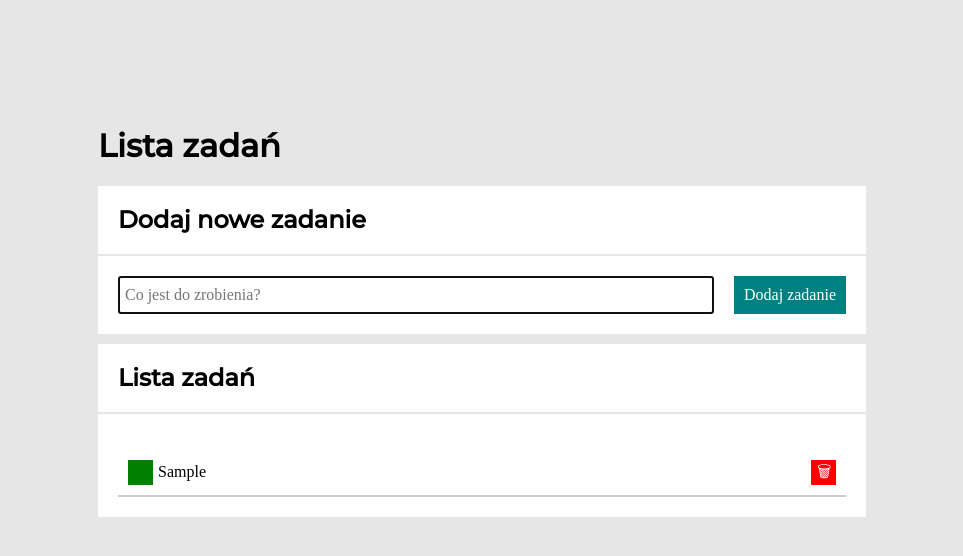
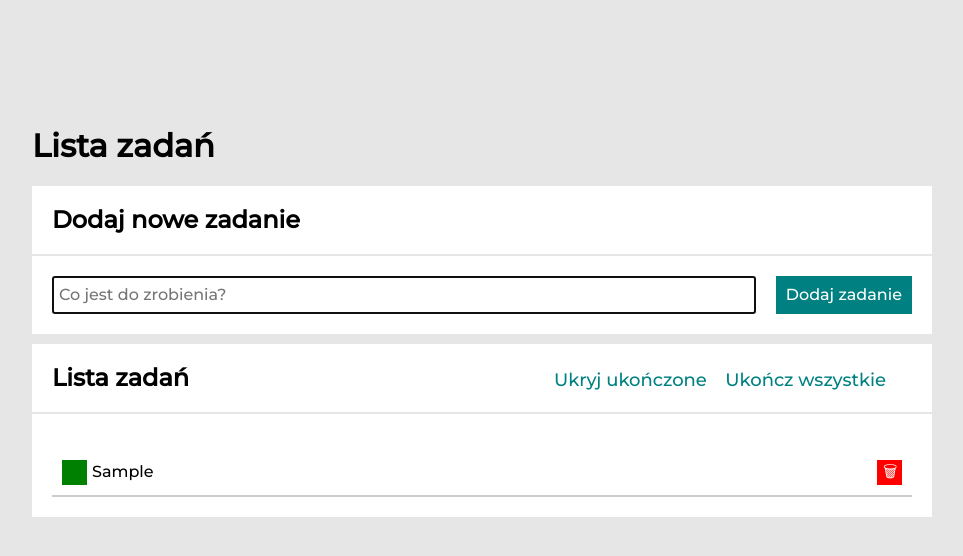
Before and after one commit to tamahawk1908/To-do-list, a plain HTML site: page index.html in a window 1280 px wide. Both pictures are taken after typing "Sample" into the empty fields and a click on the button "Dodaj zadanie". Shown: the whole page, without its empty margins (158-1121 px from the left). Drawn offline with nearby package versions, Linux system fonts and the light colour scheme.

Commit message:
added buttons, refactored script, added new classes

```diff
--- a/css/form.css
+++ b/css/form.css
@@ -1,6 +1,5 @@
 .form {
     display: flex;
-    justify-content: center;
     background-color: white;
     padding: 10px;
 }
@@ -12,16 +11,17 @@
 }
 
 .form__button {
-    flex-grow: 0;
     color: white;
     background-color: teal;
     border: teal;
     margin: 10px;
     padding: 10px;
+    transition: background 1s, transform 1s linear;
 }
 
 .form__button:hover {
     background-color: hsl(180, 100%, 30%);
+    transform: scale(1.1);
 }
 
 @media (max-width: 768px) {
--- a/css/list.css
+++ b/css/list.css
@@ -14,6 +14,10 @@
     flex-grow: 1;
 }
 
+.tasks__content--hidden {
+    display: none;
+}
+
 .button__done {
     align-content: flex-start;
     flex-shrink: 0;
@@ -22,10 +26,15 @@
     height: 25px;
     border-style: none;
     background-color: green;
+    transition: 1s;
 }
 
 .button__done:focus {
     border: 2px solid hsl(0, 0%, 20%);
+}
+
+.button__done:hover {
+    background-color: hsl(120, 100%, 30%);
 }
 
 .button__remove {
@@ -35,12 +44,34 @@
     height: 25px;
     border-style: none;
     background-color: red;
+    transition: 1s;
 }
 
 .button__remove:focus {
     border: 2px solid hsl(0, 0%, 20%);
 }
 
+.button__remove:hover {
+    background-color: hsl(0, 100%, 65%);
+    transform: rotate(180deg);
+}
+
 .button__remove--icon {
     color: white;
 }
+
+.buttons__button {
+    font-size: 18px;
+    color: teal;
+    background: none;
+    border: none;
+    transition: transform 1s;
+}
+
+.buttons__button:hover {
+    color:  hsl(180, 100%, 30%);
+}
+
+.buttons__button:disabled {
+    color: #ccc;
+}
--- a/css/section.css
+++ b/css/section.css
@@ -6,11 +6,45 @@
 .section__header {
     font-family: 'Montserrat', sans-serif;
     padding: 20px;
-    margin: 10px 0px 0px 0px;
+    margin: 10px 0px 0px;
     border-bottom: solid 2px hsl(0, 0%, 90%);
+}
+
+.section__tasksHeader {
+    display: grid;
+    grid-template-columns: 1fr repeat(2, auto);
+    grid-template-rows: 1fr;
+    grid-column-gap: 20px;
+    font-size: 1.5em;
+    font-weight: bold;
+    margin: 10px 0px 0px;
+    padding: 20px;
+    border-bottom: solid 2px hsl(0, 0%, 90%);
+}
+
+@media (max-width: 768px) {
+    .section__tasksHeader {
+        display: grid;
+        grid-template-columns: auto;
+        grid-row-gap: 20px;
+        justify-items: center;
+    }
 }
 
 .section__list {
     background-color: white;
     padding: 20px;
 }
+
+.tasksHeader__button {
+    background: none;
+    border: none;
+    font-size: medium;
+}
+
+@media (max-width: 768px) {
+    .tasksHeader__button {
+        display: grid;
+        grid-template-rows: repeat(2, 1fr);
+    }
+}
--- a/css/style.css
+++ b/css/style.css
@@ -9,7 +9,8 @@ html {
 .body {
     background-color: hsl(0, 0%, 90%);
     margin: 10% auto;
-    max-width: 768px;
+    max-width: 900px;
+    font-family: 'Montserrat', sans-serif;
 }
 
 @media (max-width: 768px) {
@@ -17,6 +18,7 @@ html {
         margin: 5%;
     }
 }
+
 .header {
     font-family: 'Montserrat', sans-serif;
 }
--- a/index.html
+++ b/index.html
@@ -19,7 +19,6 @@
     <link rel="stylesheet" href="css/form.css">
     <link rel="stylesheet" href="css/section.css">
     <link rel="stylesheet" href="css/list.css">
-
     <title>Lista zadań</title>
 </head>
 
@@ -28,13 +27,14 @@
     <section class="section">
         <h2 class="section__header">Dodaj nowe zadanie</h2>
         <form class="form js-form">
-            <input class="form__input js-newTask" name="name" id="newTask" placeholder="Co jest do zrobienia?"
-                autofocus>
+            <input class="form__input js-newTask" name="name" placeholder="Co jest do zrobienia?" autofocus>
             <button class="form__button">Dodaj zadanie</button>
         </form>
     </section>
     <section class="section">
-        <h2 class="section__header">Lista zadań</h2>
+        <div class="section__tasksHeader">Lista zadań
+            <span class="section__tasksHeader--buttons js-tasksButtons"></span>
+        </div>
         <ul class="section__list js-tasks"></ul>
     </section>
 </body>
--- a/js/script.js
+++ b/js/script.js
@@ -1,62 +1,131 @@
 {
-    const tasks = [];
+    let tasks = [];
+
+    let hideDoneTasks = false;
+
+    const removeTask = (taskIndex) => {
+        tasks = [
+            ...tasks.slice(0, taskIndex),
+            ...tasks.slice(taskIndex + 1),
+        ];
+        render();
+    };
+
+    const toggleTaskDone = (taskIndex) => {
+        tasks = [
+            ...tasks.slice(0, taskIndex),
+            {
+                ...tasks[taskIndex],
+                done: !tasks[taskIndex].done,
+            },
+            ...tasks.slice(taskIndex + 1),
+        ];
+        render();
+    };
 
     const addNewTask = (newTaskContent) => {
-        tasks.push({
-            content: newTaskContent,
-        });
+        tasks = [...tasks, { content: newTaskContent }];
+        render();
+    };
+
+    const toggleAllTasksDone = () => {
+        tasks = tasks.map((task) => ({
+            ...task,
+            done: true,
+        }));
 
         render();
     };
 
-    const removeTask = (taskIndex) => {
-        tasks.splice(taskIndex, 1);
+    const toggleHideDoneTasks = () => {
+        hideDoneTasks = !hideDoneTasks;
         render();
     };
 
-    const toggleTaskDone = (taskIndex) => {
-        tasks[taskIndex].done = !tasks[taskIndex].done;
-        render();
-    };
-
-    const bindEvents = () => {
+    const bindRemoveEvents = () => {
         const removeButtons = document.querySelectorAll(".js-remove");
 
-        removeButtons.forEach((removeButton, index) => {
+        removeButtons.forEach((removeButton, taskIndex) => {
             removeButton.addEventListener("click", () => {
-                removeTask(index);
-            });
-        });
-
-        const toggleDoneButtons = document.querySelectorAll(".js-done");
-
-        toggleDoneButtons.forEach((toggleDoneButton, index) => {
-            toggleDoneButton.addEventListener("click", () => {
-                toggleTaskDone(index);
+                removeTask(taskIndex);
             });
         });
     };
 
-    const render = () => {
-        let htmlString = "";
+    const bindToggleDoneEvents = () => {
 
-        for (const task of tasks) {
-            htmlString += `
-            <li type="none" class="task__content"
-            >
-            <button class="button__done js-done">${task.done ? "✔" : ""}</button>
-            <span class="task__content--text${task.done ? " task__content--done" : ""}">
-            ${task.content}</span>
-            <button class="button__remove js-remove">
-            <span class="button__remove--icon">&#128465;</span>
-            </button>
-            </li>
-            `;
+        const toggleDoneButtons = document.querySelectorAll(".js-done");
+
+        toggleDoneButtons.forEach((toggleDoneButton, taskIndex) => {
+            toggleDoneButton.addEventListener("click", () => {
+                toggleTaskDone(taskIndex);
+            });
+        });
+    };
+
+    const renderTasks = () => {
+        const taskToHTML = task => `
+        <li
+        class="task__content ${task.done && hideDoneTasks ? "tasks__content--hidden" : ""} js-tasksButtons">
+        <button class="button__done js-done">
+            ${task.done ? "✔" : ""}
+        </button>
+        <span class="task__content--text${task.done ? " task__content--done" : ""}">
+        ${task.content}
+        </span>
+        <button class="button__remove js-remove">
+        <span class="button__remove--icon">&#128465;
+        </span>
+        </button>
+        </li>
+        `;
+
+        const taskElement = document.querySelector(".js-tasks");
+        taskElement.innerHTML = tasks.map(taskToHTML).join("");
+    };
+
+    const renderButtons = () => {
+        const buttonsElement = document.querySelector(".js-tasksButtons");
+
+        if (!tasks.length) {
+            buttonsElement.innerHTML = "";
+            return;
         }
 
-        document.querySelector(".js-tasks").innerHTML = htmlString;
+        buttonsElement.innerHTML = `
+        <button
+            class="buttons__button js-toggleHideDoneTasks">
+                ${hideDoneTasks ? "Pokaż" : "Ukryj"} ukończone
+        </button>
+        <button
+            class="buttons__button js-toggleAllTasksDone"
+                ${tasks.every(({ done }) => done) ? "disabled" : ""}>
+            Ukończ wszystkie
+        </button>
+        `;
+    };
 
-        bindEvents();
+    const bindButtonsEvents = () => {
+        const toggleAllTasksDoneButton = document.querySelector(".js-toggleAllTasksDone");
+
+        if (toggleAllTasksDoneButton) {
+            toggleAllTasksDoneButton.addEventListener("click", toggleAllTasksDone);
+        }
+
+        const toggleHideDoneTasksButton = document.querySelector(".js-toggleHideDoneTasks");
+
+        if (toggleHideDoneTasksButton) {
+            toggleHideDoneTasksButton.addEventListener("click", toggleHideDoneTasks);
+        }
+    };
+
+    const render = () => {
+        renderTasks();
+        bindRemoveEvents();
+        bindToggleDoneEvents();
+
+        renderButtons();
+        bindButtonsEvents();
     };
 
     const onFormSubmit = (event) => {
@@ -79,6 +148,7 @@
         const form = document.querySelector(".js-form");
 
         form.addEventListener("submit", onFormSubmit);
+
     };
 
     init();
```
